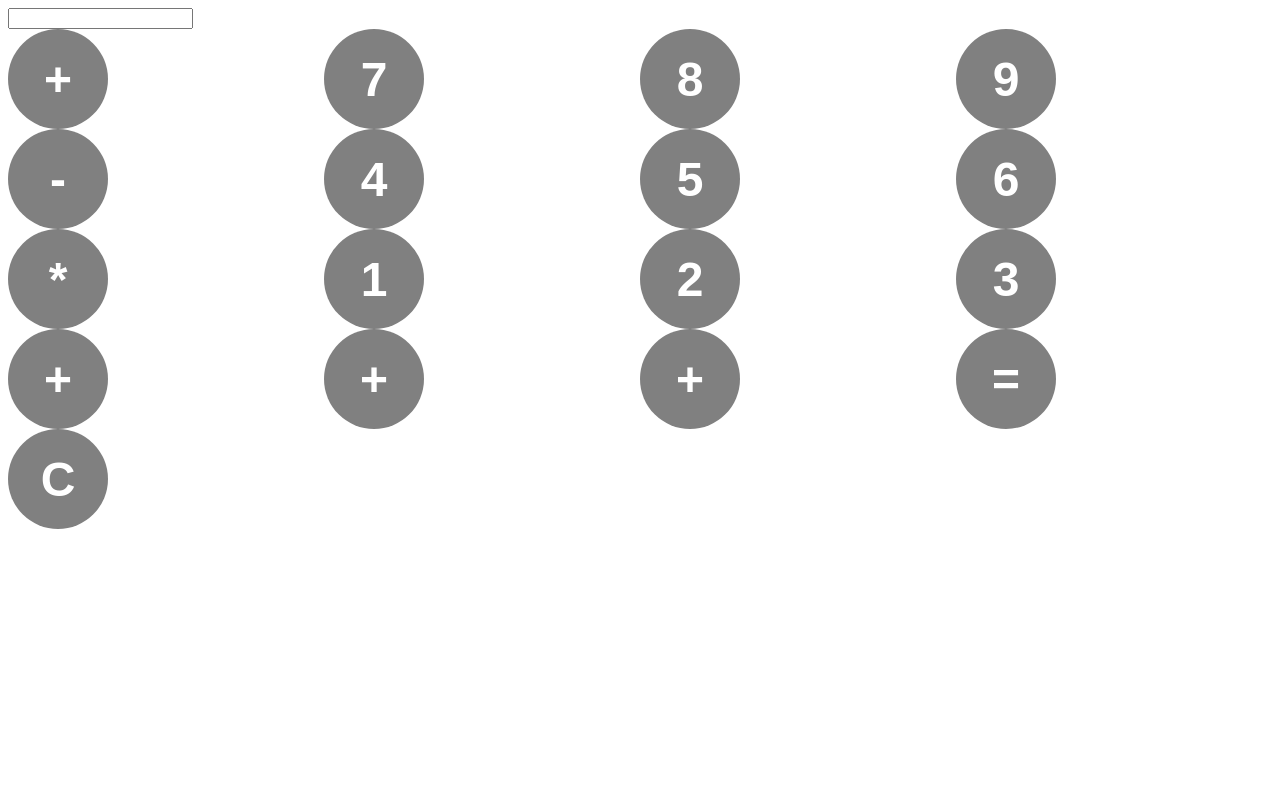
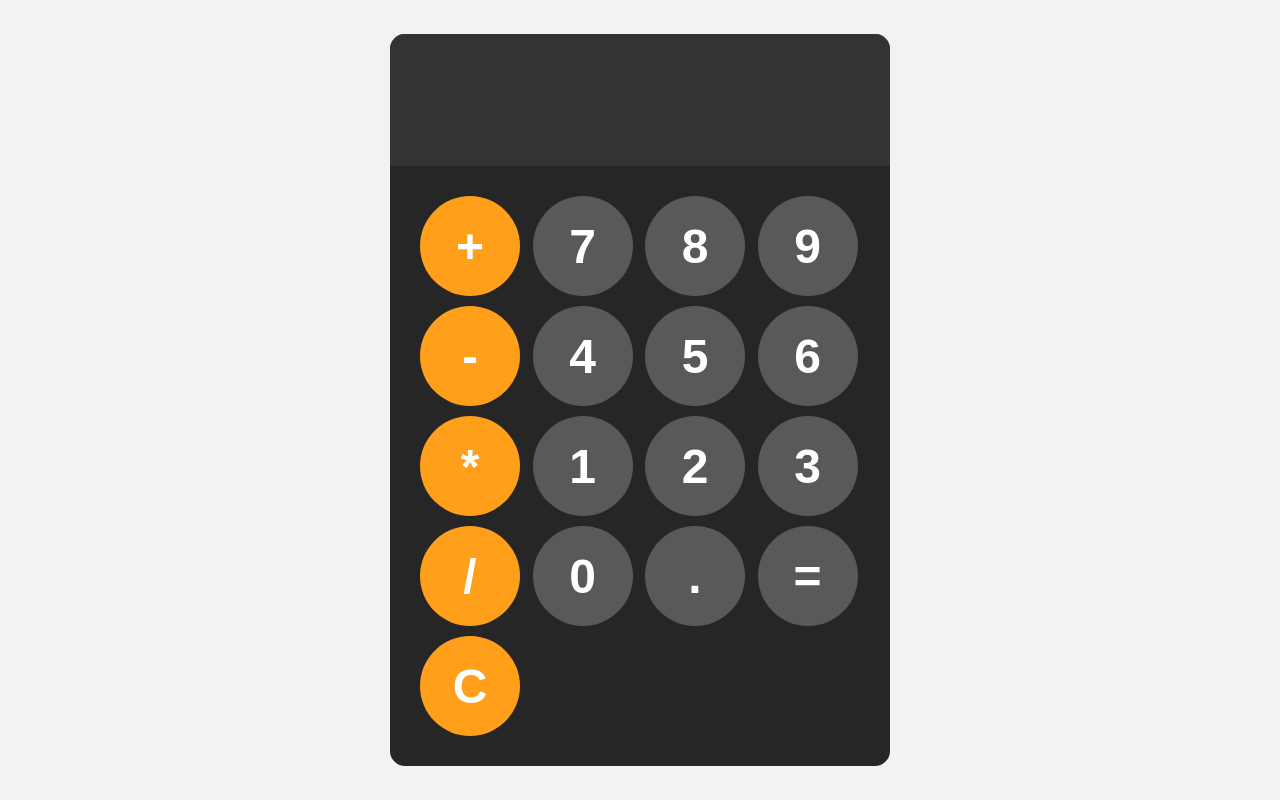
Before and after one commit to santosodigie/htmlpractice, a plain HTML site: page index.html in a window 1280 px wide. Drawn offline with Linux system fonts and the light colour scheme.

Commit message:
completed styling and structure of buttons

```diff
--- a/index.html
+++ b/index.html
@@ -10,23 +10,23 @@
     <div id="calculator">
         <input id="display" readonly>
         <div id="keys">
-            <button onclick="appendToDisplay('+')">+</button>
-            <button onclick="appendToDisplay('+')">7</button>
-            <button onclick="appendToDisplay('+')">8</button>
-            <button onclick="appendToDisplay('+')">9</button>
-            <button onclick="appendToDisplay('+')">-</button>
-            <button onclick="appendToDisplay('+')">4</button>
-            <button onclick="appendToDisplay('+')">5</button>
-            <button onclick="appendToDisplay('+')">6</button>
-            <button onclick="appendToDisplay('+')">*</button>
-            <button onclick="appendToDisplay('+')">1</button>
-            <button onclick="appendToDisplay('+')">2</button>
+            <button onclick="appendToDisplay('+')" class="operator-btn">+</button>
+            <button onclick="appendToDisplay('7')">7</button>
+            <button onclick="appendToDisplay('8')">8</button>
+            <button onclick="appendToDisplay('9')">9</button>
+            <button onclick="appendToDisplay('+')" class="operator-btn">-</button>
+            <button onclick="appendToDisplay('4')">4</button>
+            <button onclick="appendToDisplay('5')">5</button>
+            <button onclick="appendToDisplay('6')">6</button>
+            <button onclick="appendToDisplay('+')" class="operator-btn">*</button>
+            <button onclick="appendToDisplay('1')">1</button>
+            <button onclick="appendToDisplay('2')">2</button>
             <button onclick="appendToDisplay('3')">3</button>
-            <button onclick="appendToDisplay('/')">+</button>
-            <button onclick="appendToDisplay('0')">+</button>
-            <button onclick="appendToDisplay('.')">+</button>
+            <button onclick="appendToDisplay('/')" class="operator-btn">/</button>
+            <button onclick="appendToDisplay('0')">0</button>
+            <button onclick="appendToDisplay('.')">.</button>
             <button onclick="calculate()">=</button>
-            <button onclick="clearDisplay()">C</button>
+            <button onclick="clearDisplay()" class="operator-btn">C</button>
         </div>
     </div>
 
--- a/style.css
+++ b/style.css
@@ -1,16 +1,56 @@
+body {
+  margin: 0;
+  display: flex;
+  justify-content: center;
+  align-items: center;
+  height: 100vh;
+  background-color: hsl(0, 0%, 95%);
+}
+#calculator {
+  font-family: Arial, sans-serif;
+  background-color: hsl(0, 0%, 15%);
+  border-radius: 15px;
+  max-width: 500px;
+  overflow: hidden;
+}
+#display {
+  width: 100%;
+  padding: 20px;
+  font-size: 5rem;
+  text-align: left;
+  border: none;
+  background-color: hsl(0, 0%, 20%);
+}
 #keys {
   display: grid;
-  grid-template-columns: repeat(4, 1fr);
+  grid-template-columns: repeat(4, 1fr); //important
+  gap: 10px;
+  padding: 25px;
 }
-
 button {
   width: 100px;
   height: 100px;
   border-radius: 50px;
   border: none;
-  background-color: grey;
+  background-color: hsl(0, 0%, 35%);
   color: white;
   font-size: 3rem;
   font-weight: bold;
   cursor: pointer;
+  margin: 5px;
 }
+button:hover {
+  background-color: hsl(0, 0%, 40%);
+}
+button:active {
+  background-color: hsl(0, 0%, 50%);
+}
+.operator-btn {
+  background-color: hsl(35, 100%, 55%);
+}
+.operator-btn:hover {
+  background-color: hsl(35, 100%, 65%);
+}
+.operator-btn:active {
+  background-color: hsl(35, 100%, 75%);
+}
```
